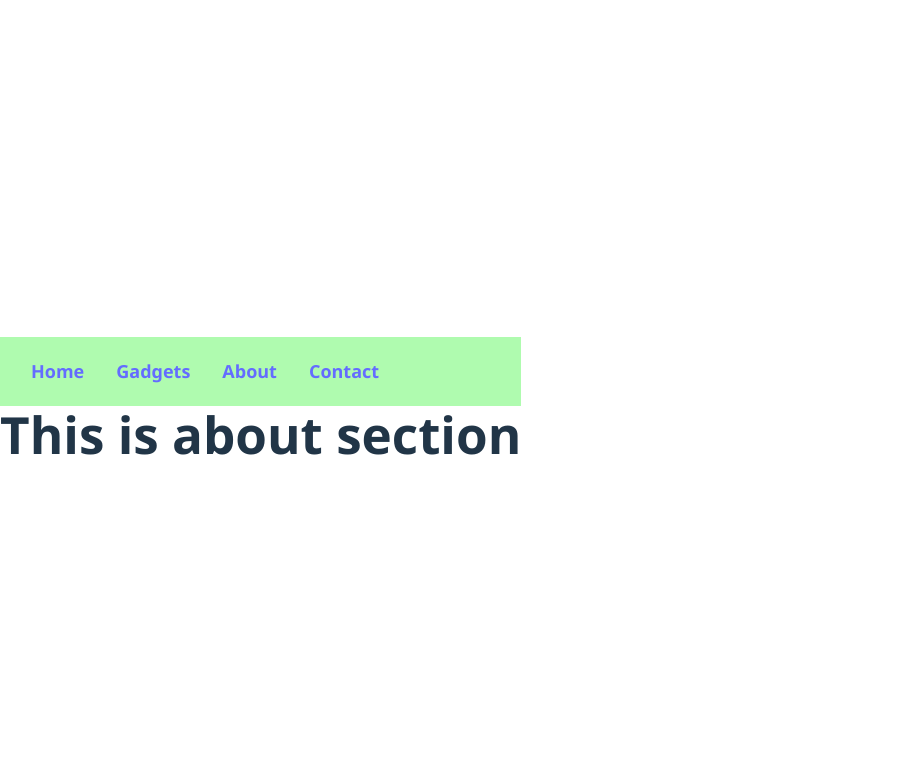
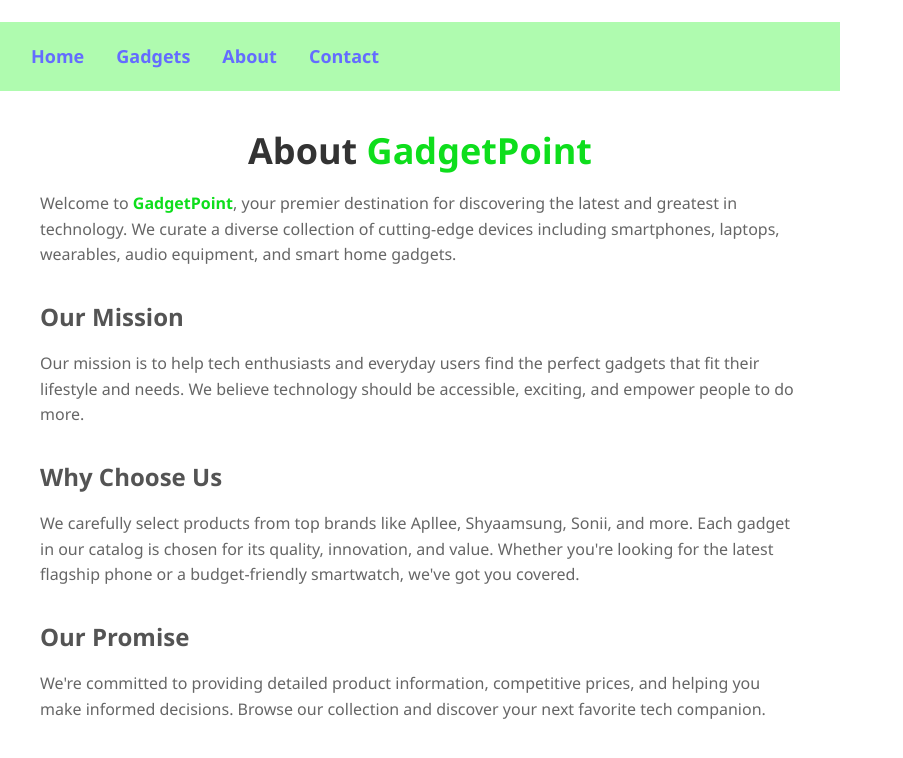
Before and after one commit to bijayjha2025/React_Practice, a React (Vite) app in the folder GadgetCatalog/gadgetcatalog/: page /about in a window 1280 px wide. Shown: the top 758 px of the page, without its empty margins (0-903 px from the left). Built offline with nearby package versions, Linux system fonts and the light colour scheme.

Commit message:
About page designing

```diff
--- a/GadgetCatalog/gadgetcatalog/src/App.css
+++ b/GadgetCatalog/gadgetcatalog/src/App.css
@@ -213,20 +213,21 @@
   z-index: 1;
 }
 
-.heroSectionContainer h1 {
+.heroContent h1 {
   font-size: 40px;
   margin-bottom: 15px;
   letter-spacing: 1px;
+  color: rgb(248, 233, 233);
 }
 
-.heroSectionContainer p {
+.heroContent p {
   font-size: 18px;
   max-width: 600px;
   margin: 0 auto 25px;
   opacity: 0.85;
 }
 
-.heroSectionContainer button {
+.heroContent button {
   padding: 12px 22px;
   font-size: 16px;
   background: #007bff;
@@ -237,6 +238,37 @@
   transition: 0.2s;
 }
 
-.heroSectionContainer button:hover {
+.heroContent button:hover {
   background: #005fcc;
 }
+
+/* CSS for About Page */
+.aboutSectionContent{
+  max-width: 800px;
+  margin: 0 auto;
+  padding: 20px;
+  line-height: 1.6;
+}
+
+.aboutSectionContent span{
+  color: rgb(14, 222, 28);
+}
+
+.aboutSectionContent h1 {
+  font-size: 36px;
+  margin-bottom: 20px;
+  color: hsl(0, 0%, 20%);
+}
+
+.aboutSectionContent h2 {
+  font-size: 24px;
+  margin-top: 30px;
+  margin-bottom: 15px;
+  color: hsl(0, 0%, 33%);
+}
+
+.aboutSectionContent p {
+  font-size: 16px;
+  margin-bottom: 15px;
+  color: hsl(0, 0%, 40%);
+}
--- a/GadgetCatalog/gadgetcatalog/src/Pages/About.jsx
+++ b/GadgetCatalog/gadgetcatalog/src/Pages/About.jsx
@@ -1,10 +1,38 @@
 
-function About(){
-    return(
-        <>
-        <h1>This is about section</h1>
-        </>
-    );
+function About() {
+  return (
+    <div className="pageContainer">
+      <div className="aboutSectionContent">
+        <h1>About <span>GadgetPoint</span></h1>
+
+        <p>
+          Welcome to <span><b>GadgetPoint</b></span>, your premier destination for discovering the latest and greatest
+          in technology. We curate a diverse collection of cutting-edge devices including smartphones,
+          laptops, wearables, audio equipment, and smart home gadgets.
+        </p>
+
+        <h2>Our Mission</h2>
+        <p>
+          Our mission is to help tech enthusiasts and everyday users find the perfect gadgets that
+          fit their lifestyle and needs. We believe technology should be accessible, exciting, and
+          empower people to do more.
+        </p>
+
+        <h2>Why Choose Us</h2>
+        <p>
+          We carefully select products from top brands like Apllee, Shyaamsung, Sonii, and more. Each
+          gadget in our catalog is chosen for its quality, innovation, and value. Whether you're
+          looking for the latest flagship phone or a budget-friendly smartwatch, we've got you covered.
+        </p>
+
+        <h2>Our Promise</h2>
+        <p>
+          We're committed to providing detailed product information, competitive prices, and helping
+          you make informed decisions. Browse our collection and discover your next favorite tech companion.
+        </p>
+      </div>
+    </div>
+  );
 }
 
-export default About
+export default About;
```
